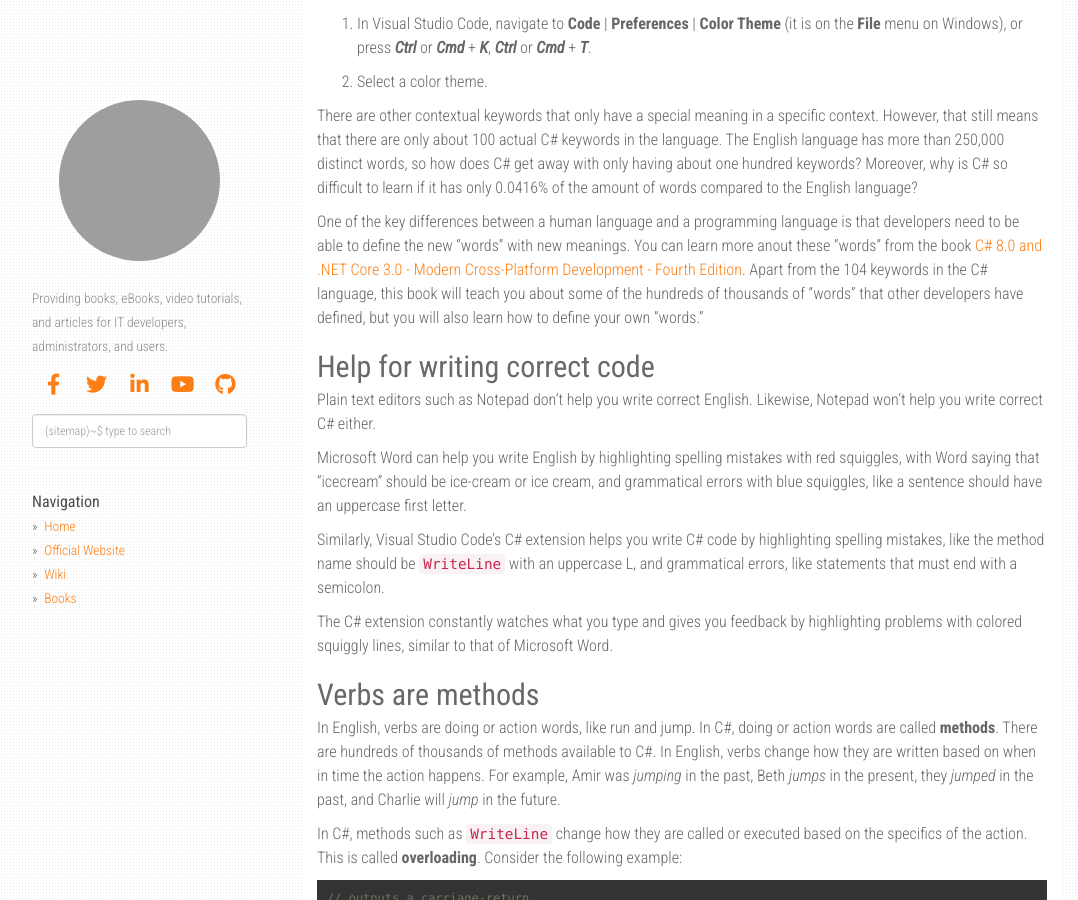
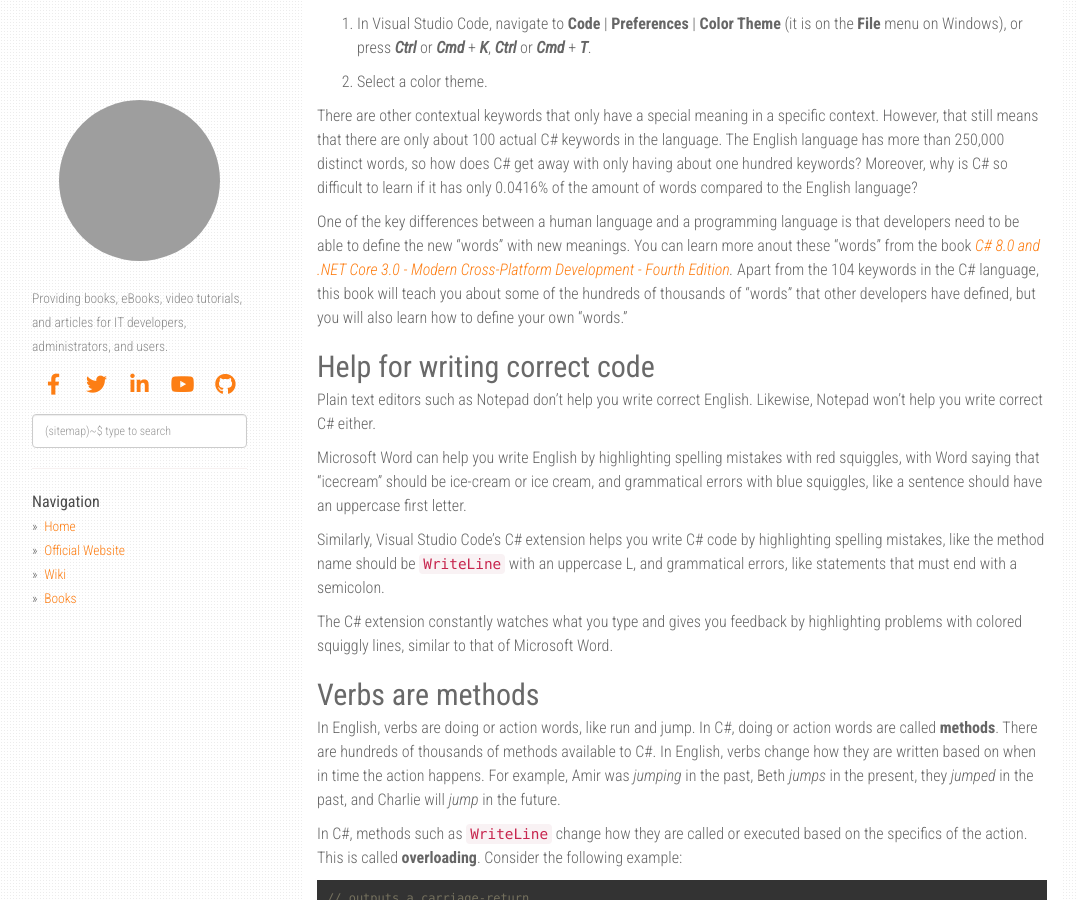
Before and after one commit to PacktPublishing/expert-insight, a Jekyll site: the page built from _posts/2019-10-22-understanding-c-sharp-basics-by-mark-j-price.markdown, in a window 1280 px wide and 900 px high, scrolled down 1940 px. Shown: the whole window, without its empty margins (53-1131 px from the left). Built offline with Jekyll 4.4.1, drawn with Linux system fonts in a browser that asks for light colours; nearby versions of some CDN libraries; comment, search, counter and statistics services are not loaded; grey boxes are pictures that could not be loaded.

```diff
--- a/_posts/2019-10-22-understanding-c-sharp-basics-by-mark-j-price.markdown
+++ b/_posts/2019-10-22-understanding-c-sharp-basics-by-mark-j-price.markdown
@@ -92,7 +92,7 @@ By default, Visual Studio Code shows C# keywords in blue in order to make them e
 
 There are other contextual keywords that only have a special meaning in a specific context. However, that still means that there are only about 100 actual C# keywords in the language. The English language has more than 250,000 distinct words, so how does C# get away with only having about one hundred keywords? Moreover, why is C# so difficult to learn if it has only 0.0416% of the amount of words compared to the English language?
 
-One of the key differences between a human language and a programming language is that developers need to be able to define the new "words" with new meanings. You can learn more anout these "words" from the book [C# 8.0 and .NET Core 3.0 - Modern Cross-Platform Development - Fourth Edition](https://www.packtpub.com/mobile/c-8-0-and-net-core-3-0-modern-cross-platform-development-fourth-edition?utm_source=libhunt&utm_packt=referral&utm_campaign=Outreach_PEN). Apart from the 104 keywords in the C# language, this book will teach you about some of the hundreds of thousands of "words" that other developers have defined, but you will also learn how to define your own "words."
+One of the key differences between a human language and a programming language is that developers need to be able to define the new "words" with new meanings. You can learn more anout these "words" from the book _[C# 8.0 and .NET Core 3.0 - Modern Cross-Platform Development - Fourth Edition](https://www.packtpub.com/mobile/c-8-0-and-net-core-3-0-modern-cross-platform-development-fourth-edition?utm_source=libhunt&utm_packt=referral&utm_campaign=Outreach_PEN)._ Apart from the 104 keywords in the C# language, this book will teach you about some of the hundreds of thousands of "words" that other developers have defined, but you will also learn how to define your own "words."
 
 ## Help for writing correct code
 
```
